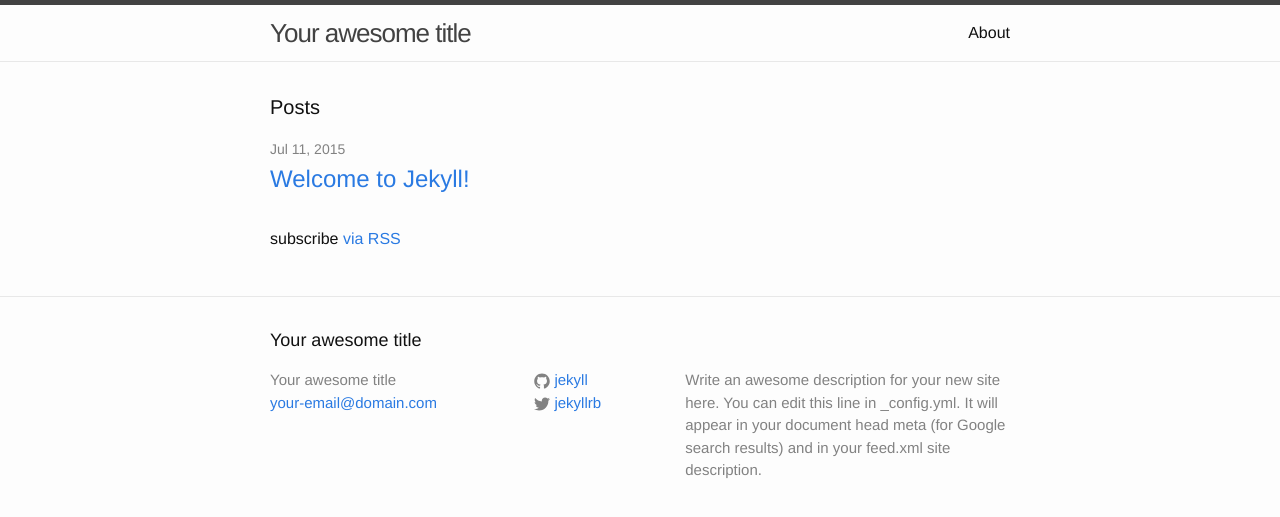
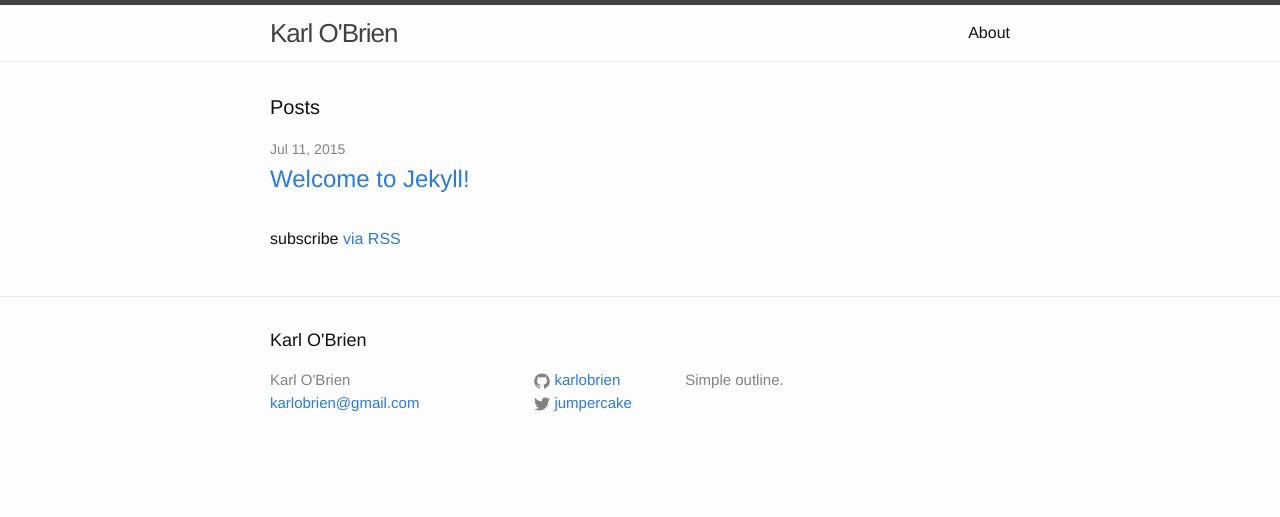
Before and after one commit to karlobrien/karlobrien.github.com, a Jekyll site: the page built from index.html, in a window 1280 px wide. Shown: the top 517 px of the page. Built offline with Jekyll 4.4.1, drawn with Linux system fonts in a browser that asks for light colours.

Commit message:
changed config settings

```diff
--- a/_config.yml
+++ b/_config.yml
@@ -1,14 +1,11 @@
 # Site settings
-title: Your awesome title
-email: your-email@domain.com
-description: > # this means to ignore newlines until "baseurl:"
-  Write an awesome description for your new site here. You can edit this
-  line in _config.yml. It will appear in your document head meta (for
-  Google search results) and in your feed.xml site description.
+title: Karl O'Brien
+email: karlobrien@gmail.com
+description: Simple outline.
 baseurl: "" # the subpath of your site, e.g. /blog/
-url: "http://yourdomain.com" # the base hostname & protocol for your site
-twitter_username: jekyllrb
-github_username:  jekyll
+url: "http://karlobrien.ie" # the base hostname & protocol for your site
+twitter_username: jumpercake
+github_username:  karlobrien
 
 # Build settings
 markdown: kramdown
```
